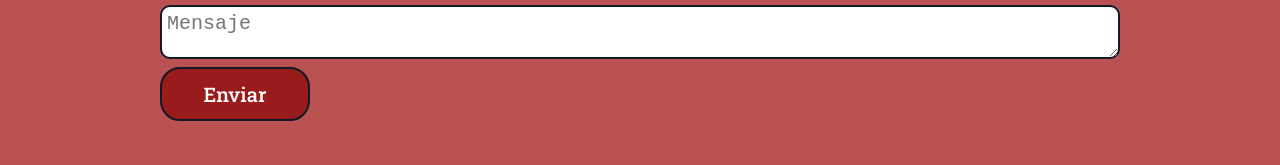
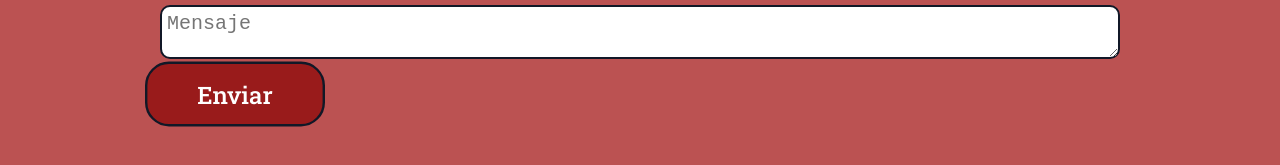
Before and after one commit to Peje08/bootcamp_clase3, a plain HTML site: page index.html in a window 1280 px wide. In both pictures the pointer is over the button "Enviar". Shown: the part 2199-2364 px from the top of the page. Drawn offline with Linux system fonts and the light colour scheme.

Commit message:
retoques finales. sigo sin poder hacer la opacity

```diff
--- a/styles.css
+++ b/styles.css
@@ -178,3 +178,8 @@ a .botones:active {
     border: #111827 2px solid;
     font-size: 20px;
   }
+
+  .button:hover {
+    transform: scale(1.2);
+    transition: all 0.3s ease-in-out;
+}
```
